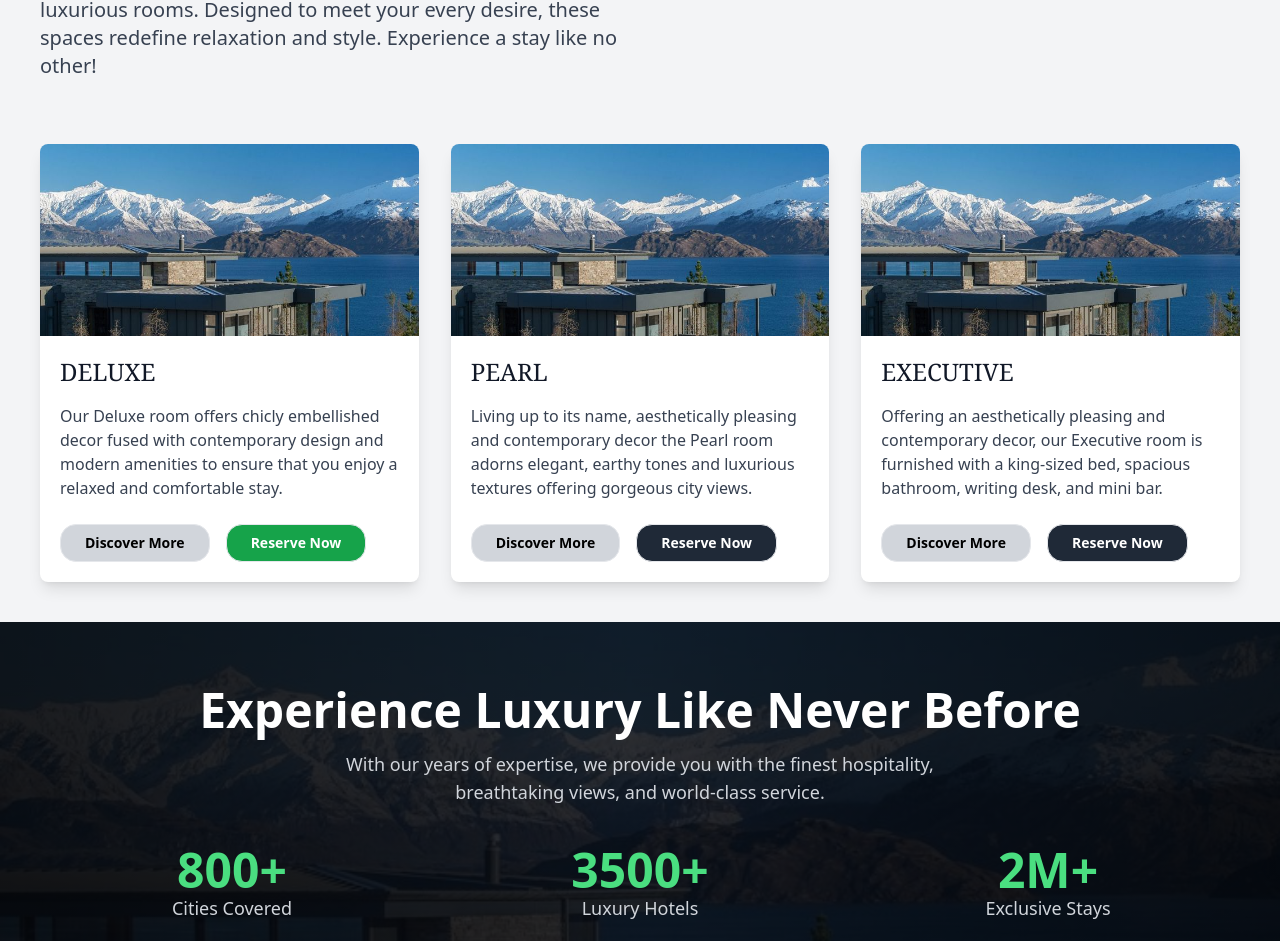
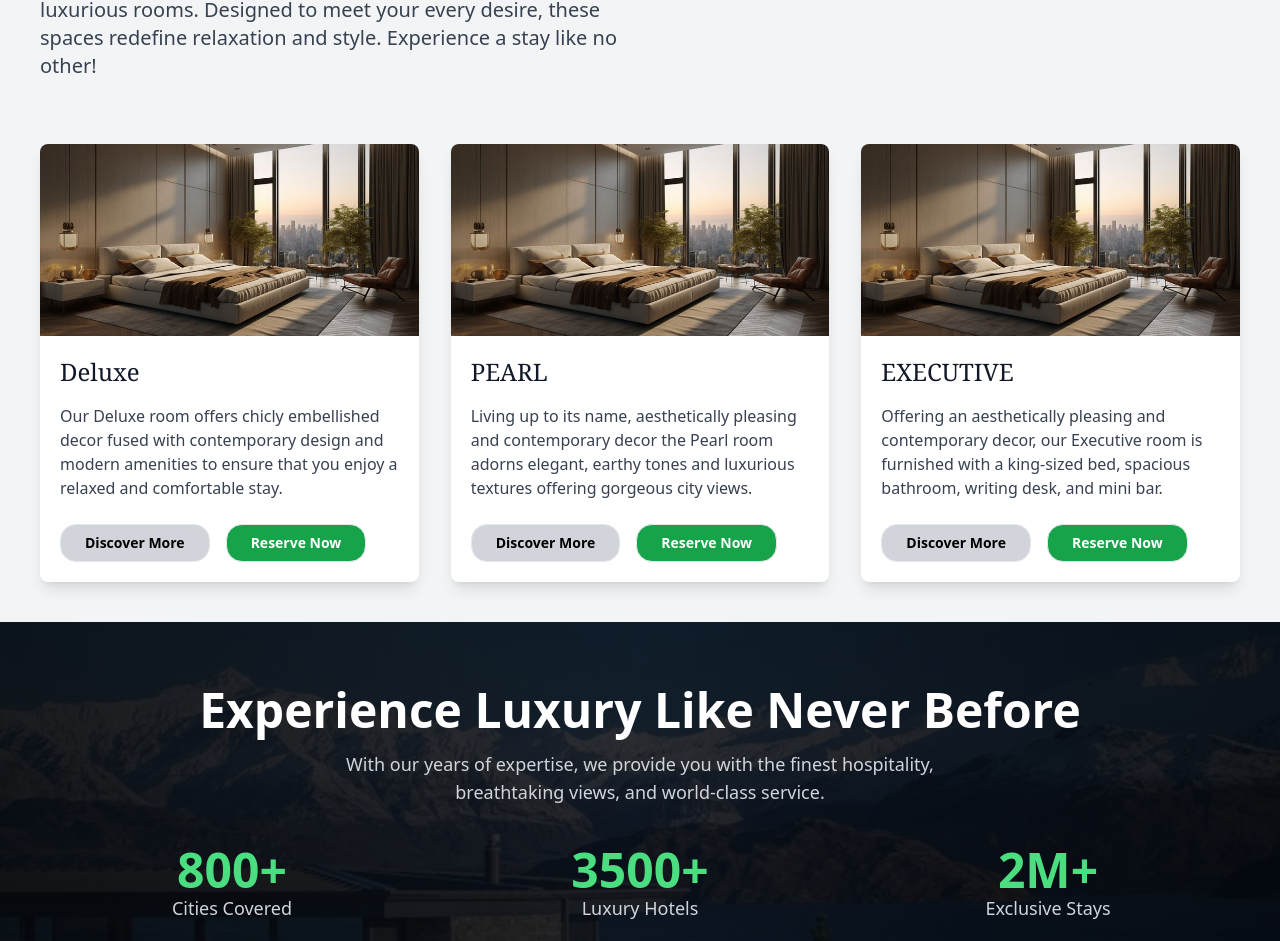
Before and after one commit to faisalbrahvii/Hotal_Management, a React (Vite) app: page / in a window 1280 px wide. Shown: the part 1750-2691 px from the top of the page. Built offline with nearby package versions, Linux system fonts and the light colour scheme.

Commit message:
changes>

```diff
--- /dev/null
+++ b/src/Data/RoomBooking.js
@@ -0,0 +1,23 @@
+import useImage from '../assets/img/imageone.jpg';
+
+
+export const RoomBookingDetails = [
+  {
+    id : 1 ,
+    roomCategory : "Deluxe",
+    roomDes : "Our Deluxe room offers chicly embellished decor fused with contemporary design and modern amenities to ensure that you enjoy a relaxed and comfortable stay.",
+    roomImage : useImage
+},
+  {
+    id : 2 ,
+    roomCategory : "PEARL   ",
+    roomDes : "Living up to its name, aesthetically pleasing and contemporary decor the Pearl room adorns elegant, earthy tones and luxurious textures offering gorgeous city views.",
+    roomImage : useImage
+},
+  {
+    id : 3 ,
+    roomCategory : "EXECUTIVE",
+    roomDes : "Offering an aesthetically pleasing and contemporary decor, our Executive room is furnished with a king-sized bed, spacious bathroom, writing desk, and mini bar.",
+    roomImage : useImage
+}
+]
--- /dev/null
+++ b/src/Data/amenities.js
@@ -0,0 +1,27 @@
+import useImage from '../assets/img/imageone.jpg';
+
+
+export const images = [
+  {
+    id : 1 ,
+    roomImage : useImage
+},
+  {
+    id : 2 ,
+    roomImage : useImage
+},
+  {
+    id : 3 ,
+    roomImage : useImage
+},
+  {
+    id : 4 ,
+    roomImage : useImage
+}
+];
+export const heroImages = [
+  {
+    id : 1 ,
+    roomImage : useImage
+},
+]
--- /dev/null
+++ b/src/Data/gallery.js
@@ -0,0 +1,36 @@
+import useImage from '../assets/img/imageone.jpg';
+
+
+export const Deluxe = [
+  {
+    id : 1 ,
+    roomName : "Deluxe no 1",
+    bed : 2,
+    Size : "16x12",
+    quest : 4,
+    roomImage : useImage
+},
+
+];
+export const PEARL  = [
+  {
+    id : 1 ,
+    roomName : "PEARL no 1",
+    bed : 2,
+    Size : "16x12",
+    quest : 4,
+    roomImage : useImage
+},
+
+];
+export const EXECUTIVE  = [
+  {
+    id : 1 ,
+    roomName : "EXECUTIVE no 1",
+    bed : 2,
+    Size : "16x12",
+    quest : 4,
+    roomImage : useImage
+},
+
+]
--- a/src/client/Components/RoomBooks.jsx
+++ b/src/client/Components/RoomBooks.jsx
@@ -1,20 +1,22 @@
-import React from 'react';
-import HeroImage from '../../assets/img/Hero.jpeg';
-import { Link } from 'react-router-dom';
+import React from "react";
+import { Link } from "react-router-dom";
+import { RoomBookingDetails } from "../../Data/RoomBooking";
 
 const RoomBooks = () => {
   return (
     <div className="w-full bg-gray-100 py-10">
       <div className="container mx-auto px-6 md:px-10">
-        {/* Intro Section */}
+
         <div className="grid grid-cols-1 md:grid-cols-2 gap-8 mb-16">
           <div className="space-y-4">
             <h1 className="text-5xl font-bold text-gray-900">Your dream:</h1>
-            <h1 className="text-6xl font-serif text-gray-800">luxurious hotel room</h1>
+            <h1 className="text-6xl font-serif text-gray-800">
+              luxurious hotel room
+            </h1>
             <p className="text-lg md:text-xl text-gray-700 leading-relaxed">
-              Escape to the epitome of comfort and elegance with our luxurious rooms.
-              Designed to meet your every desire, these spaces redefine relaxation and style.
-              Experience a stay like no other!
+              Escape to the epitome of comfort and elegance with our luxurious
+              rooms. Designed to meet your every desire, these spaces redefine
+              relaxation and style. Experience a stay like no other!
             </p>
           </div>
           <div className="flex flex-col justify-center items-start space-y-4">
@@ -28,72 +30,38 @@ const RoomBooks = () => {
           </div>
         </div>
 
-        {/* Rooms Section */}
+        {/* Room Cards */}
         <div className="grid grid-cols-1 sm:grid-cols-2 md:grid-cols-3 gap-8">
-          {/* Deluxe Room */}
-          <div className="bg-white rounded-lg shadow-lg overflow-hidden hover:scale-105 transform transition-transform duration-300">
-            <img src={HeroImage} className="w-full h-48 object-cover" alt="Deluxe Room" />
+          {RoomBookingDetails.map((room, index) => (
+            <div
+              key={index}
+              className="bg-white rounded-lg shadow-lg overflow-hidden hover:scale-105 transform transition-transform duration-300"
+            >
+              <img
+                src={room.roomImage }
+                className="w-full h-48 object-cover"
+
+              />
               <div className="p-5">
-              <h1 className="font-serif text-2xl text-gray-900">DELUXE</h1>
-              <p className="text-gray-700 mt-4">
-                Our Deluxe room offers chicly embellished decor fused with contemporary design and
-                modern amenities to ensure that you enjoy a relaxed and comfortable stay.
-              </p>
+                <h1 className="font-serif text-2xl text-gray-900">
+                  {room.roomCategory}
+                </h1>
+                <p className="text-gray-700 mt-4">{room.roomDes}</p>
                 <div className="flex gap-4 mt-6">
-              <Link to="/Gallery"><button className="font-bold text-sm border rounded-2xl py-2 px-6 bg-gray-300 hover:bg-gray-800 hover:text-white transition">
+                  <Link to="/Gallery">
+                    <button className="font-bold text-sm border rounded-2xl py-2 px-6 bg-gray-300 hover:bg-gray-800 hover:text-white transition">
                       Discover More
                     </button>
                   </Link>
                   <Link to="/CheckoutRoom">
-                  <button className="font-semibold   text-sm border rounded-2xl py-2 px-6 bg-green-600 text-white hover:bg-green-700  transition">
+                    <button className="font-semibold text-sm border rounded-2xl py-2 px-6 bg-green-600 text-white hover:bg-green-700 transition">
                       Reserve Now
                     </button>
                   </Link>
                 </div>
               </div>
             </div>
-
-          {/* Pearl Room */}
-          <div className="bg-white rounded-lg shadow-lg overflow-hidden hover:scale-105 transform transition-transform duration-300">
-            <img src={HeroImage} className="w-full h-48 object-cover" alt="Pearl Room" />
-            <div className="p-5">
-              <h1 className="font-serif text-2xl text-gray-900">PEARL</h1>
-              <p className="text-gray-700 mt-4">
-                Living up to its name, aesthetically pleasing and contemporary decor the Pearl room
-                adorns elegant, earthy tones and luxurious textures offering gorgeous city views.
-              </p>
-              <div className="flex gap-4 mt-6">
-              <Link to="/Gallery"><button className="font-bold text-sm border rounded-2xl py-2 px-6 bg-gray-300 hover:bg-gray-800 hover:text-white transition">
-                  Discover More
-                </button>
-                </Link>
-                <button className="font-bold text-sm border rounded-2xl py-2 px-6 bg-gray-800 text-white hover:bg-gray-300 hover:text-black transition">
-                  Reserve Now
-                </button>
-              </div>
-            </div>
-          </div>
-
-          {/* Executive Room */}
-          <div className="bg-white rounded-lg shadow-lg overflow-hidden hover:scale-105 transform transition-transform duration-300">
-            <img src={HeroImage} className="w-full h-48 object-cover" alt="Executive Room" />
-            <div className="p-5">
-              <h1 className="font-serif text-2xl text-gray-900">EXECUTIVE</h1>
-              <p className="text-gray-700 mt-4">
-                Offering an aesthetically pleasing and contemporary decor, our Executive room is
-                furnished with a king-sized bed, spacious bathroom, writing desk, and mini bar.
-              </p>
-              <div className="flex gap-4 mt-6">
-              <Link to="/Gallery"><button className="font-bold text-sm border rounded-2xl py-2 px-6 bg-gray-300 hover:bg-gray-800 hover:text-white transition">
-                  Discover More
-                </button>
-                </Link>
-                <button className="font-bold text-sm border rounded-2xl py-2 px-6 bg-gray-800 text-white hover:bg-gray-300 hover:text-black transition">
-                  Reserve Now
-                </button>
-              </div>
-            </div>
-          </div>
+          ))}
         </div>
       </div>
     </div>
--- a/src/client/page/Gallery.jsx
+++ b/src/client/page/Gallery.jsx
@@ -48,7 +48,7 @@ const Gallery = () => {
       </div>
 
       {/* Gallery Section */}
-      <div ref={gallery} className="container mx-auto py-12 px-4 sm:px-6">
+      <div ref={gallery} className=" mx-auto py-12 px-4 sm:px-6">
         <div className="flex flex-col md:flex-row justify-between items-center">
           <h2 className="text-3xl font-bold text-gray-800 text-center md:text-left">
             Our Gallery
--- a/src/client/page/Our_Amenities.jsx
+++ b/src/client/page/Our_Amenities.jsx
@@ -17,16 +17,11 @@ import { Swiper, SwiperSlide } from "swiper/react";
 import "swiper/css";
 import "swiper/css/pagination";
 import { Pagination, Navigation, Autoplay , EffectFade  } from "swiper/modules";
+import { images  } from '../../Data/amenities';
 const Our_Amenities = () => {
 
 
-  const images = [
-    "https://source.unsplash.com/800x500/?hotel,room",
-    "https://source.unsplash.com/800x500/?resort,pool",
-    "https://source.unsplash.com/800x500/?spa,wellness",
-    "https://source.unsplash.com/800x500/?luxury,hotel",
-    "https://source.unsplash.com/800x500/?beach,resort",
-  ];
+
 
   const heroImages = [
    "https://source.unsplash.com/800x500/?hotel,room",
@@ -249,7 +244,7 @@ const Our_Amenities = () => {
         <SwiperSlide key={index}>
           <div className="flex justify-center">
             <img
-              src={img}
+              src={img.roomImage  }
               alt={`Amenity ${index + 1}`}
               className="w-full h-48 sm:h-64 object-cover rounded-lg shadow-md"
             />
```
Lines whose indentation alone changed are shown as unchanged.
